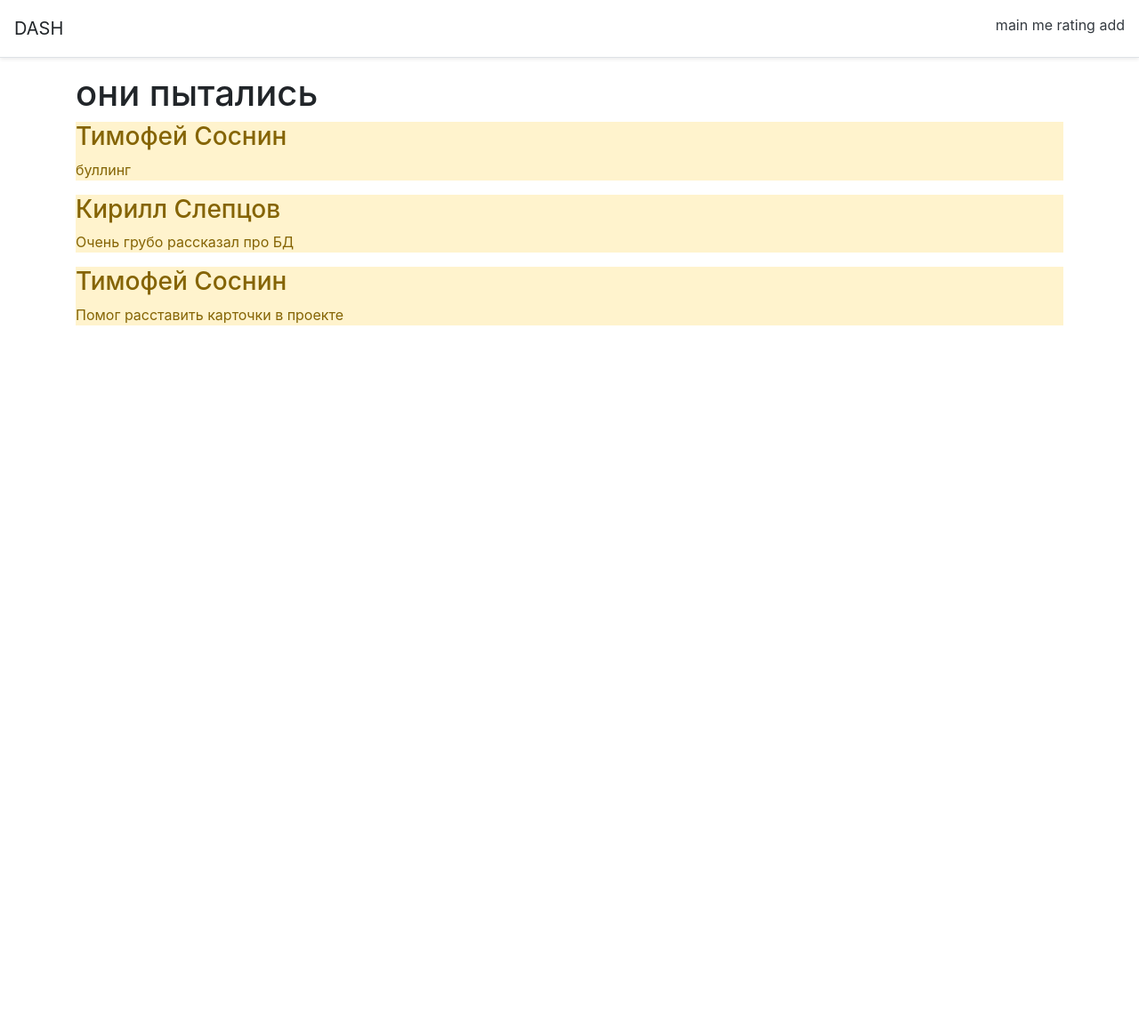
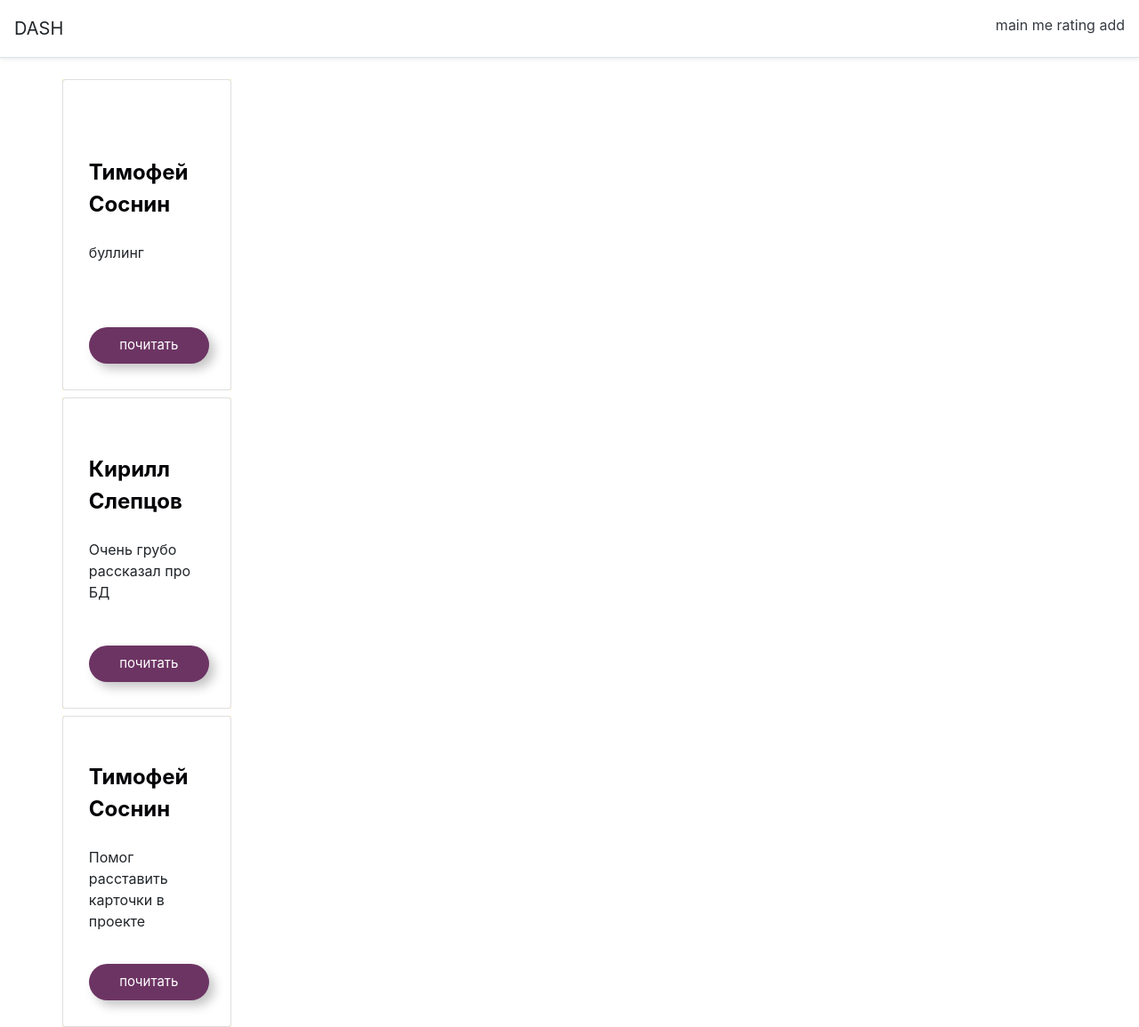
Before and after one commit to sasaafanaseva/DASHproject, a Django app: page / in a window 1280 px wide. Shown: the whole page at 89% size. Before the commit the page ends 366 px from the top, so only its background shows below. Run offline with Django 4.2, Linux system fonts and the light colour scheme; data comes from the database, SQL or seed files in the repository; both versions use the stored data as it was after the commit.

Commit message:
urod new version

```diff
--- a/urod/taskmanager/main/static/main/css/main.css
+++ b/urod/taskmanager/main/static/main/css/main.css
@@ -29,3 +29,81 @@
 .container button:hover::before {
  width: 9em;
 }
+
+.card {
+ width: 190px;
+ height: 350px;
+ border-radius: 20px;
+ background: #f5f5f5;
+ position: relative;
+ padding: 1.8rem;
+ border: 2px solid #c3c6ce;
+ transition: 0.5s ease-out;
+ overflow: visible;
+}
+
+.card-details {
+ color: #030005;
+ height: 100%;
+ gap: .5em;
+ display: grid;
+ place-content: center;
+}
+
+.card-button {
+ width: 60%;
+ border-radius: 1rem;
+ border: none;
+ background-color: #2c1d44;
+ color: #fff;
+ font-size: 1rem;
+ padding: .5rem 1rem;
+ position: absolute;
+ bottom: 0;
+ transition: 0.3s ease-out;
+}
+
+.card-button2 {
+ width: 30%;
+ border-radius: 1rem;
+ border: none;
+ background-color: #6c3463;
+ color: #fff;
+ font-size: 1rem;
+ padding: .5rem 1rem;
+ position: absolute;
+ bottom: 0;
+
+ transition: 0.3s ease-out;
+}
+
+.text-body {
+ color: rgb(134, 134, 134);
+}
+
+/*Text*/
+.text-title {
+ font-size: 1.5em;
+ font-weight: bold;
+}
+
+/*Hover*/
+.card:hover {
+ border-color: #4e3464;
+ box-shadow: 0 4px 18px 0 rgba(0, 0, 0, 0.25);
+}
+
+.card:hover .card-button {
+ transform: translate(-50%, 50%);
+ opacity: 1;
+}
+
+.row {
+    --bs-gutter-x: 1.5rem;
+    --bs-gutter-y: 0;
+    display: flex;
+    flex-wrap: wrap;
+    margin-top: calc(-1 * var(--bs-gutter-y));
+    margin-right: calc(-.5 * var(--bs-gutter-x));
+    margin-left: calc(-.5 * var(--bs-gutter-x));
+}
--- a/urod/taskmanager/main/templates/main/create.html
+++ b/urod/taskmanager/main/templates/main/create.html
@@ -1,7 +1,7 @@
 {% extends 'main/base.html' %}
 
 {% block content %}
-    <h1>добавь своего дурачка</h1>
+    <h1>добавить парня</h1>
     <form method="post">
         {% csrf_token %}
         {{ form.title }}<br>
--- a/urod/taskmanager/main/templates/main/index.html
+++ b/urod/taskmanager/main/templates/main/index.html
@@ -1,14 +1,18 @@
 {% extends 'main/base.html' %}
 
 {% block content %}
-    <h1>они пытались</h1>
-
-
     {% if tasks %}
         {% for el in tasks %}
-            <div class="alert-warning mt-2">
-                <h3>{{ el.title }}</h3>
-                <p>{{ el.task }}</p>
+            <div class="row">
+                <div class="alert-warning mt-2">
+                    <div class="card">
+                        <div class="card-details">
+                        <p class="text-title">{{ el.title }}</p>
+                        <p class="text-body">{{ el.task }}</p>
+                        </div>
+                    <button class="card-button2">почитать</button>
+                    </div>
+                </div>
             </div>
         {% endfor %}
     {% else %}
--- a/urod/taskmanager/main/templates/main/lk.html
+++ b/urod/taskmanager/main/templates/main/lk.html
@@ -11,8 +11,8 @@
     {% endfor %}
 
     {% if user.is_authenticated %}
+    <h3>Привет {{ fname }}</h3>
 
-    <h3>Привет {{ username }}</h3>
     <button type="submit"><a href="/signout"> SignOut </a></button>
     {% else %}
     <button type="submit"><a href="/signup"> SignUp </a></button>
--- a/urod/taskmanager/main/templates/main/signin.html
+++ b/urod/taskmanager/main/templates/main/signin.html
@@ -4,7 +4,7 @@
 <h1>Вход</h1>
 <form action="/signin" method="post">
     {% csrf_token %}
-    <label for="">Твое имя</label>
+    <label for="">Твой ник</label>
     <input type="text" id="username" name="username" Required>
     <br>
     <label for="">Пароль</label>
--- a/urod/taskmanager/main/templates/main/signup.html
+++ b/urod/taskmanager/main/templates/main/signup.html
@@ -4,8 +4,11 @@
 <h1>Регистрация</h1>
 <form action="/signup" method="post">
     {% csrf_token %}
-    <label for="">Твое имя</label>
+    <label for="">Ник</label>
     <input type="text" id="username" name="username" placeholder="любой ник" Required>
+    <br>
+    <label for="">Имя</label>
+    <input type="text" id="fname" name="fname" placeholder="имя" Required>
     <br>
     <label for="">Возраст</label>
     <input type="text" id="age" name="age" Required>
--- a/urod/taskmanager/main/views.py
+++ b/urod/taskmanager/main/views.py
@@ -1,3 +1,4 @@
+from django.core.mail import send_mail
 from django.shortcuts import render, redirect
 from .models import Tasks
 from .forms import TasksForm
@@ -5,6 +6,11 @@ from django.http import HttpResponse
 from django.contrib.auth.models import User
 from django.contrib import messages
 from django.contrib.auth import authenticate, login, logout
+
+# from ..taskmanager import settings
+
+
+#from urod.taskmanager.taskmanager import settings
 
 
 def index(request):
@@ -20,17 +26,46 @@ def signup(request):
     if request.method == "POST":
         # username = request.POST.get('username')
         username = request.POST['username']
+        fname = request.POST['fname']
         age = request.POST['age']
         email = request.POST['email']
         pass1 = request.POST['pass1']
         pass2 = request.POST['pass2']
 
+        if User.objects.filter(username=username):
+            messages.error(request, "Username already exist")
+            return redirect('about')
+
+        if User.objects.filter(email=email).exists():
+            messages.error(request, "Email Already Registered")
+            return redirect('about')
+
+        if len(username) > 10:
+            messages.error(request, "Username must be under 10 charcters")
+            return redirect('about')
+
+        if pass1 != pass2:
+            messages.error(request, "Passwords didn't matched")
+            return redirect('about')
+
+        if not username.isalnum():
+            messages.error(request, "Username must be Alpha-Numeric")
+            return redirect('about')
+
         myuser = User.objects.create_user(username, email, pass1)
-        myuser.username = username
+        myuser.first_name = fname
 
         myuser.save()
 
         messages.success(request, "Ура ты новый пользователь приложения! Рады видеть тебя здесь")
+
+        # # Welcome Email
+        #
+        # subject = "Welcome to DASH"
+        # message = "Привет" + myuser.first_name + ".Добро пожаловать в наше приложение"
+        # from_email = settings.EMAIL_HOST_USER
+        # to_list = [myuser.email]
+        # send_mail(subject, message, from_email, to_list, fail_silently=True)
 
         return redirect('signin')
 
@@ -46,20 +81,20 @@ def signin(request):
 
         if user is not None:
             login(request, user)
-            username = user.usermane
-            return render(request, "main/lk.html", {"username": username})
+            fname = user.first_name
+            return render(request, "main/lk.html", {'fname': fname})
 
         else:
             messages.error(request, "Те тот пароль, иди вспоминай")
-            return redirect("about")
+            return redirect('about')
 
-    return render(request, 'main/signin.html')
+    return render(request, "main/signin.html")
 
 
 def signout(request):
     logout(request)
     messages.success(request, "ты вышла из аккаунта")
-    return redirect("home")
+    return redirect('home')
 
 
 def create(request):
--- /dev/null
+++ b/urod/taskmanager/taskmanager/info.py
@@ -0,0 +1,5 @@
+EMAIL_USE_TLS = True
+EMAIL_HOST = 'pvysotskaya564@gmail.com'
+EMAIL_HOST_USER = 'DASH.hse.girls.project@gmail.com'
+EMAIL_HOST_PASSWORD = 'lublupython'
+EMAIL_PORT = 587
```
Also changed, not shown: urod/information.txt (+21 -0 lines), urod/taskmanager/taskmanager/settings.py (+8 -0 lines), urod/taskmanager/db.sqlite3, urod/taskmanager/main/img/dungeon.jpg (deleted), urod/taskmanager/main/img/ground.png (deleted), urod/taskmanager/main/img/layer-base.png (deleted), urod/taskmanager/main/img/layer-front.png (deleted), urod/taskmanager/main/img/layer-middle.png (deleted).
